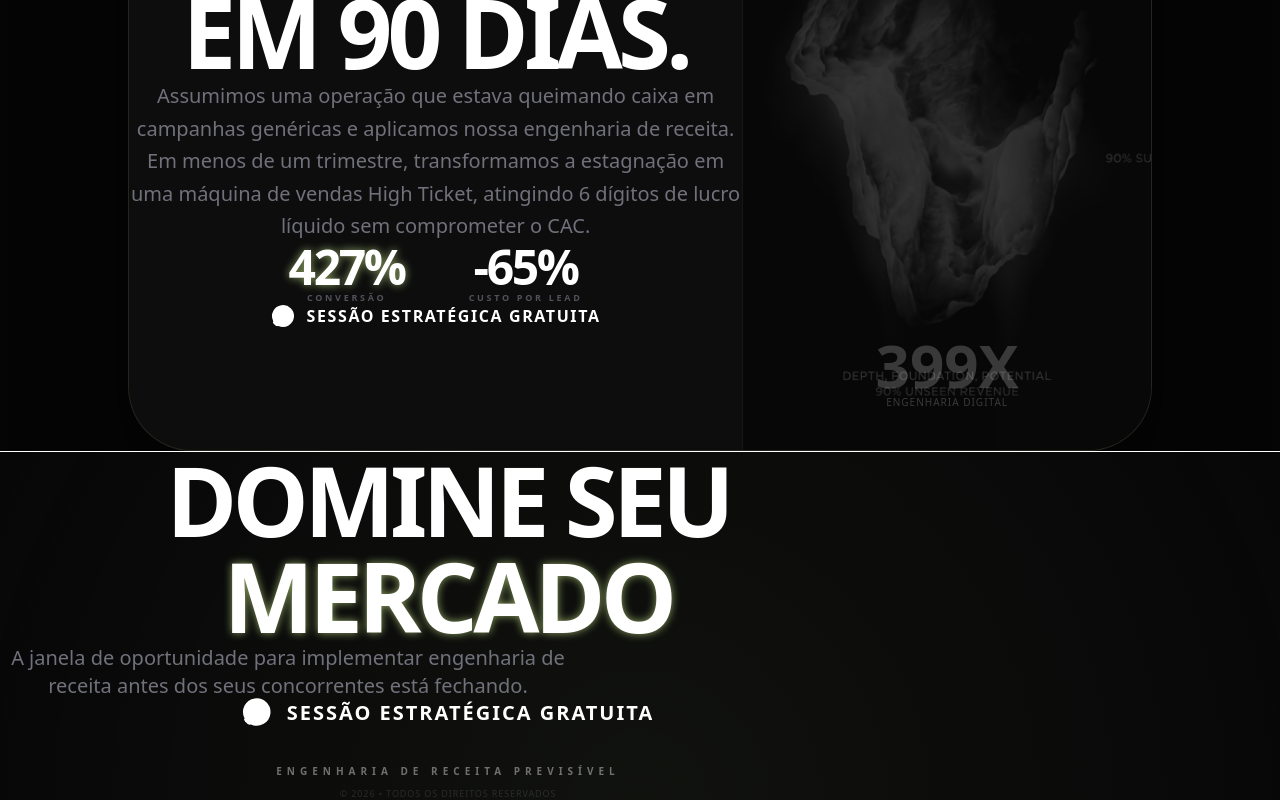
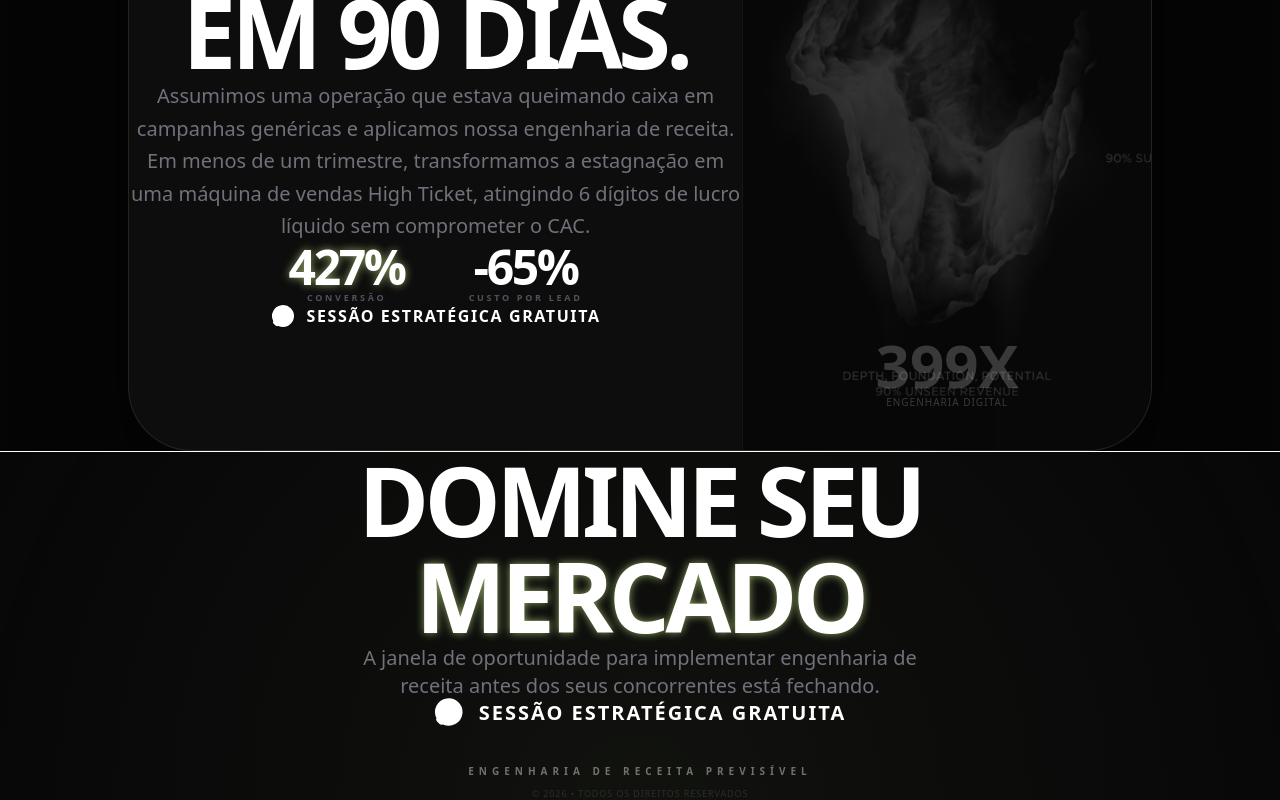
Before and after one commit to Banchoy/engenharia-de-receita, a Next.js app: page / in a window 1280 px wide. Shown: the part 3050-3850 px from the top of the page. Built offline with nearby package versions, Linux system fonts and the light colour scheme; no server answers.

Commit message:
Final Polish: Macro spacing and absolute footer centralization

```diff
--- a/src/app/page.tsx
+++ b/src/app/page.tsx
@@ -34,11 +34,11 @@ export default function Home() {
             </main>
 
             {/* Seção Final CTA de Alto Impacto */}
-            <section className="py-40 px-6 bg-zinc-950/60 border-t border-neon/10 relative overflow-hidden">
+            <section className="w-full py-64 px-6 bg-zinc-950/60 border-t border-neon/10 relative overflow-hidden flex flex-col items-center">
                 <div className="absolute inset-0 bg-[radial-gradient(circle_at_bottom,rgba(222,255,154,0.05),transparent)] pointer-events-none" />
 
-                <div className="max-w-4xl mx-auto text-center space-y-16 relative">
-                    <div className="space-y-6">
+                <div className="w-full max-w-4xl flex flex-col items-center text-center space-y-16 relative">
+                    <div className="space-y-6 w-full flex flex-col items-center">
                         <h2 className="text-5xl md:text-8xl font-heading font-black leading-none text-white tracking-tighter">
                             DOMINE SEU <br /> <span className="text-neon neon-text">MERCADO</span>
                         </h2>
@@ -48,7 +48,7 @@ export default function Home() {
                         </p>
                     </div>
 
-                    <div className="flex flex-col items-center gap-10">
+                    <div className="flex flex-col items-center gap-10 w-full">
                         <WhatsAppButton variant="inline" className="scale-110 md:scale-125 shadow-neon-strong" />
                         <div className="flex flex-col items-center gap-2 opacity-40">
                             <p className="text-[10px] font-black uppercase tracking-[0.5em]">Engenharia de Receita Previsível</p>
--- a/src/components/CaseStudy.tsx
+++ b/src/components/CaseStudy.tsx
@@ -5,7 +5,7 @@ import WhatsAppButton from "./WhatsAppButton";
 
 export default function CaseStudy() {
     return (
-        <section id="case-study" className="w-full py-48 px-6 flex flex-col items-center">
+        <section id="case-study" className="w-full py-80 px-6 flex flex-col items-center">
             <div className="w-full max-w-5xl glass rounded-[4rem] border-neon/10 overflow-hidden flex flex-col md:flex-row items-stretch min-h-[700px] shadow-[0_50px_100px_rgba(0,0,0,0.5)]">
                 <div className="p-14 md:p-24 md:w-3/5 space-y-14 flex flex-col justify-center items-center text-center relative z-10">
                     <div className="space-y-8 w-full">
--- a/src/components/Pillars.tsx
+++ b/src/components/Pillars.tsx
@@ -25,7 +25,7 @@ const pillars = [
 
 export default function Pillars() {
     return (
-        <section id="pillars" className="w-full py-48 px-6 bg-background relative overflow-hidden flex flex-col items-center">
+        <section id="pillars" className="w-full py-80 px-6 bg-background relative overflow-hidden flex flex-col items-center">
             {/* Accents - High end subtle gradients */}
             <div className="absolute top-0 right-0 w-[500px] h-[500px] bg-neon/10 rounded-full blur-[200px] opacity-5 pointer-events-none" />
             <div className="absolute bottom-0 left-0 w-[300px] h-[300px] bg-neon/5 rounded-full blur-[150px] opacity-5 pointer-events-none" />
--- a/src/components/Problem.tsx
+++ b/src/components/Problem.tsx
@@ -25,7 +25,7 @@ const problems = [
 
 export default function Problem() {
     return (
-        <section id="problem" className="w-full py-48 px-6 relative overflow-hidden flex flex-col items-center">
+        <section id="problem" className="w-full py-80 px-6 relative overflow-hidden flex flex-col items-center">
             {/* Decorative Blur */}
             <div className="absolute top-1/2 left-1/2 -translate-x-1/2 -translate-y-1/2 w-screen h-[600px] bg-neon/2 opacity-[0.03] blur-[120px] pointer-events-none" />
 
```
